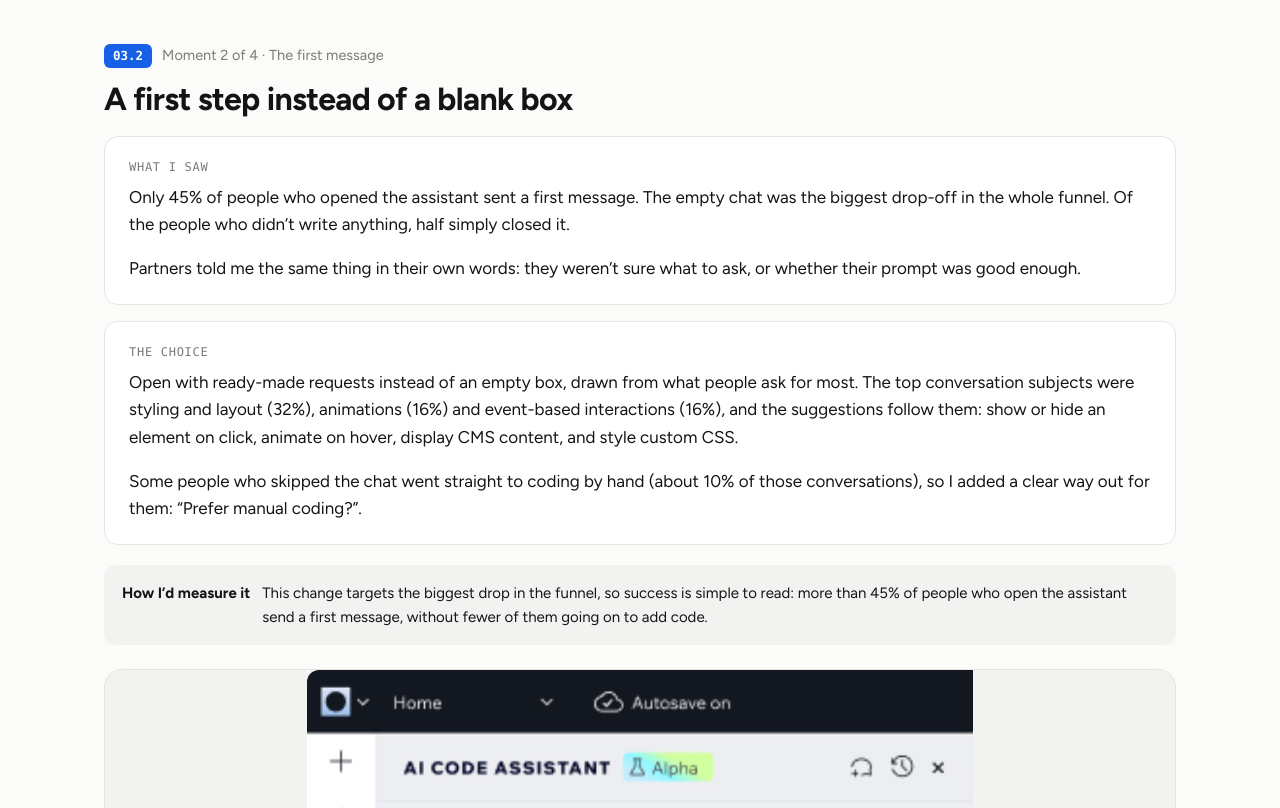
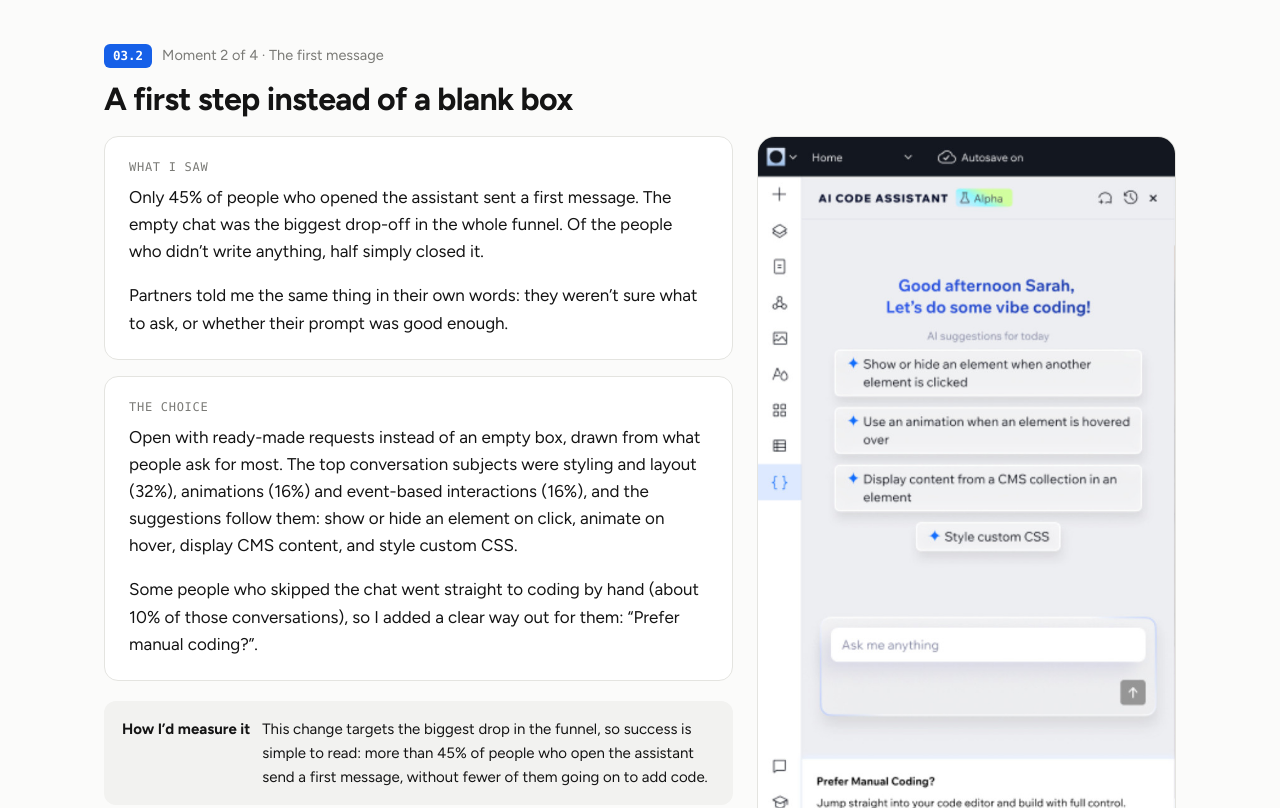
Before and after one commit to hadarkellner-pixel/hadar-kellner-portfolio, a plain HTML site: page wix-ai-code-assistant/index.html in a window 1280 px wide. Shown: the part 5740-6548 px from the top of the page. Drawn offline with Linux system fonts and the light colour scheme.

Commit message:
Wix case study: show 03.2 text and assistant panel side by side (#13)
Claude-Session: https://claude.ai/code/session_01Sb69NSC57WrQtPQq1EtEf8

Co-authored-by: Claude <noreply@anthropic.com>

```diff
--- a/style.css
+++ b/style.css
@@ -227,7 +227,8 @@ table.data th.n{text-align:right}
 
 .grid-2:has(.shot),.grid-3:has(.shot){grid-template-columns:1fr}
 .grid-2.side:has(.shot){grid-template-columns:1fr 1fr}
-@media (max-width:860px){.grid-2.side:has(.shot){grid-template-columns:1fr}}
+.grid-2.side.tall:has(.shot){grid-template-columns:1.5fr 1fr}
+@media (max-width:860px){.grid-2.side:has(.shot),.grid-2.side.tall:has(.shot){grid-template-columns:1fr}}
 .side .shot img{width:100%}
 .shot.eq{aspect-ratio:2810/1762;display:flex;align-items:center;justify-content:center}
 .shot.eq img{width:100%;height:auto}
--- a/wix-ai-code-assistant/index.html
+++ b/wix-ai-code-assistant/index.html
@@ -6,7 +6,7 @@
 <title>AI Code Assistant · Hadar Kellner</title>
 <meta name="description" content="Case study: designing an AI assistant in Wix Studio that writes code into live client sites, so people who don't code stay in control of every change.">
 <link rel="preload" href="../fonts/figtree-latin-wght-normal.woff2" as="font" type="font/woff2" crossorigin>
-<link rel="stylesheet" href="../style.css?v=12">
+<link rel="stylesheet" href="../style.css?v=13">
 </head>
 <body>
 <header class="nav">
@@ -160,7 +160,7 @@
       <article class="moment" id="m2">
         <span class="tag">03.2</span><span class="muted small">Moment 2 of 4 · The first message</span>
         <h3>A first step instead of a blank box</h3>
-        <div class="grid-2" style="align-items:start">
+        <div class="grid-2 side tall" style="align-items:start">
           <div>
             <div class="card" style="margin-bottom:16px"><span class="k">What I saw</span><p>Only 45% of people who opened the assistant sent a first message. The empty chat was the biggest drop-off in the whole funnel. Of the people who didn’t write anything, half simply closed it.</p><p>Partners told me the same thing in their own words: they weren’t sure what to ask, or whether their prompt was good enough.</p></div>
             <div class="card" style="margin-bottom:16px"><span class="k">The choice</span><p>Open with ready-made requests instead of an empty box, drawn from what people ask for most. The top conversation subjects were styling and layout (32%), animations (16%) and event-based interactions (16%), and the suggestions follow them: show or hide an element on click, animate on hover, display CMS content, and style custom CSS.</p><p>Some people who skipped the chat went straight to coding by hand (about 10% of those conversations), so I added a clear way out for them: “Prefer manual coding?”.</p></div>
```
Also changed, not shown: datagen/index.html (+1 -1 lines), index.html (+1 -1 lines), safebreach/index.html (+1 -1 lines).
